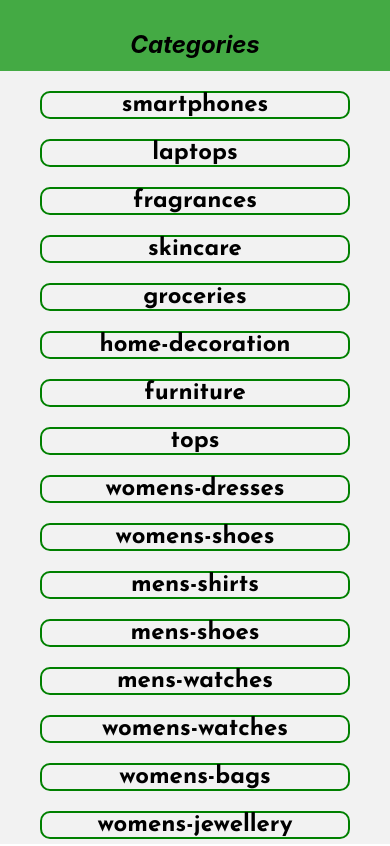
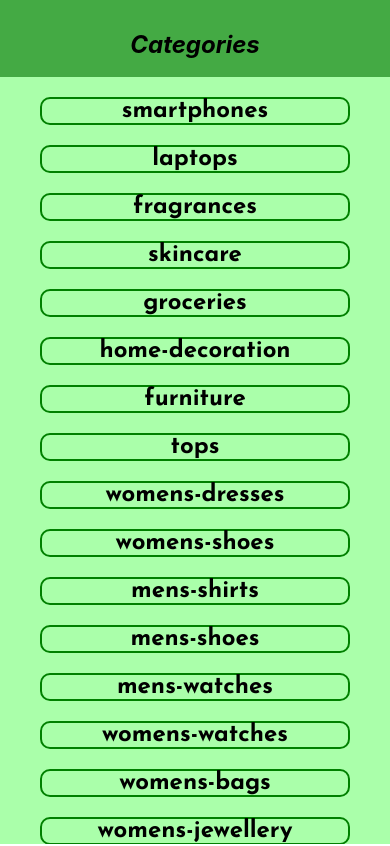
Before and after one commit to sergiocld99/e-commerce, a React Native app: screen /Home in a window 390 px wide. Shown: the top 846 px of the page. Built offline with nearby package versions, Linux system fonts and the light colour scheme.

Commit message:
Restore screens background color

```diff
--- a/src/components/Header.jsx
+++ b/src/components/Header.jsx
@@ -4,7 +4,7 @@ import React from 'react'
 // Componente Encabezado, que recibe el título a mostrar por props
 const Header = ({title}) => {
   return (
-    <View style={{paddingTop: 30, paddingBottom: 12, marginBottom: 10, backgroundColor: '#44aa44'}}>
+    <View style={{paddingTop: 30, paddingBottom: 18, backgroundColor: '#44aa44'}}>
       <Text style={{textAlign: 'center', fontSize: 24, fontWeight: 'bold', fontStyle: 'italic'}}>{title}</Text>
     </View>
   )
--- a/src/screens/Home.jsx
+++ b/src/screens/Home.jsx
@@ -9,7 +9,7 @@ const Home = ({navigation}) => {
   const [categories, setCategories] = useState(allCategories);
 
   return (
-    <View style={{ width: "100%" }}>
+    <View style={{ width: "100%", backgroundColor: '#aaffaa', flex: 1, paddingTop: 10 }}>
       <FlatList
         data={categories}
         renderItem={({ item }) => <Pressable onPress={() => navigation.navigate("ItemListCategory", {category: item})}>
--- a/src/screens/ItemDetail.jsx
+++ b/src/screens/ItemDetail.jsx
@@ -27,7 +27,7 @@ const ItemDetail = ({navigation, route}) => {
   }, [width, height])
 
   return (
-    <View style={{width: '100%'}}>
+    <View style={{width: '100%', backgroundColor: '#aaffaa', flex: 1}}>
       <Pressable onPress={() => navigation.navigate("ItemListCategory", {category: product.category})}>
         <AntDesign name="arrowleft" size={24} color="black" style={{marginTop: 15, alignSelf: 'center'}} />
       </Pressable>
--- a/src/screens/ItemListCategory.jsx
+++ b/src/screens/ItemListCategory.jsx
@@ -24,8 +24,8 @@ const ItemListCategory = ({navigation, route}) => {
   }, [category, query])
 
   return (
-    <View>
-      <View style={{flexDirection: 'row', width: '100%', marginHorizontal: 20, gap: 20}}>
+    <View style={{backgroundColor: '#aaffaa', flex: 1}}>
+      <View style={{flexDirection: 'row', width: '100%', marginHorizontal: 20, gap: 20, marginTop: 12}}>
         <Pressable onPress={() => navigation.navigate("Home")}>
           <AntDesign name="arrowleft" size={24} color="black" style={{marginTop: 15}} />
         </Pressable>
```
